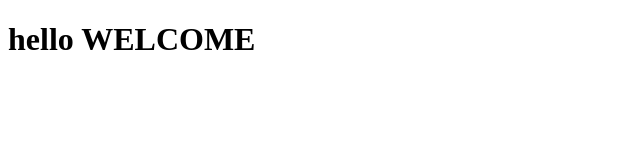
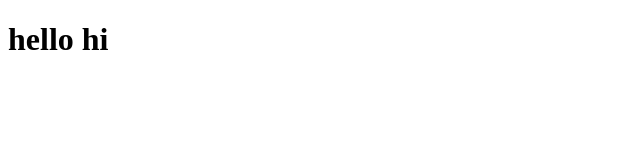
Before and after one commit to Soundarya2705/demo7, a plain HTML site: page src/main/resources/index.html in a window 1280 px wide. Shown: the whole page, without its empty margins (0-640 px from the left). Drawn offline with Linux system fonts and the light colour scheme.

Commit message:
updeted commit

```diff
--- a/src/main/resources/index.html
+++ b/src/main/resources/index.html
@@ -5,6 +5,6 @@
     <title>my simple website</title>
 </head>
 <body>
-<h1>hello WELCOME</h1>
+<h1>hello hi</h1>
 </body>
 </html>
```
